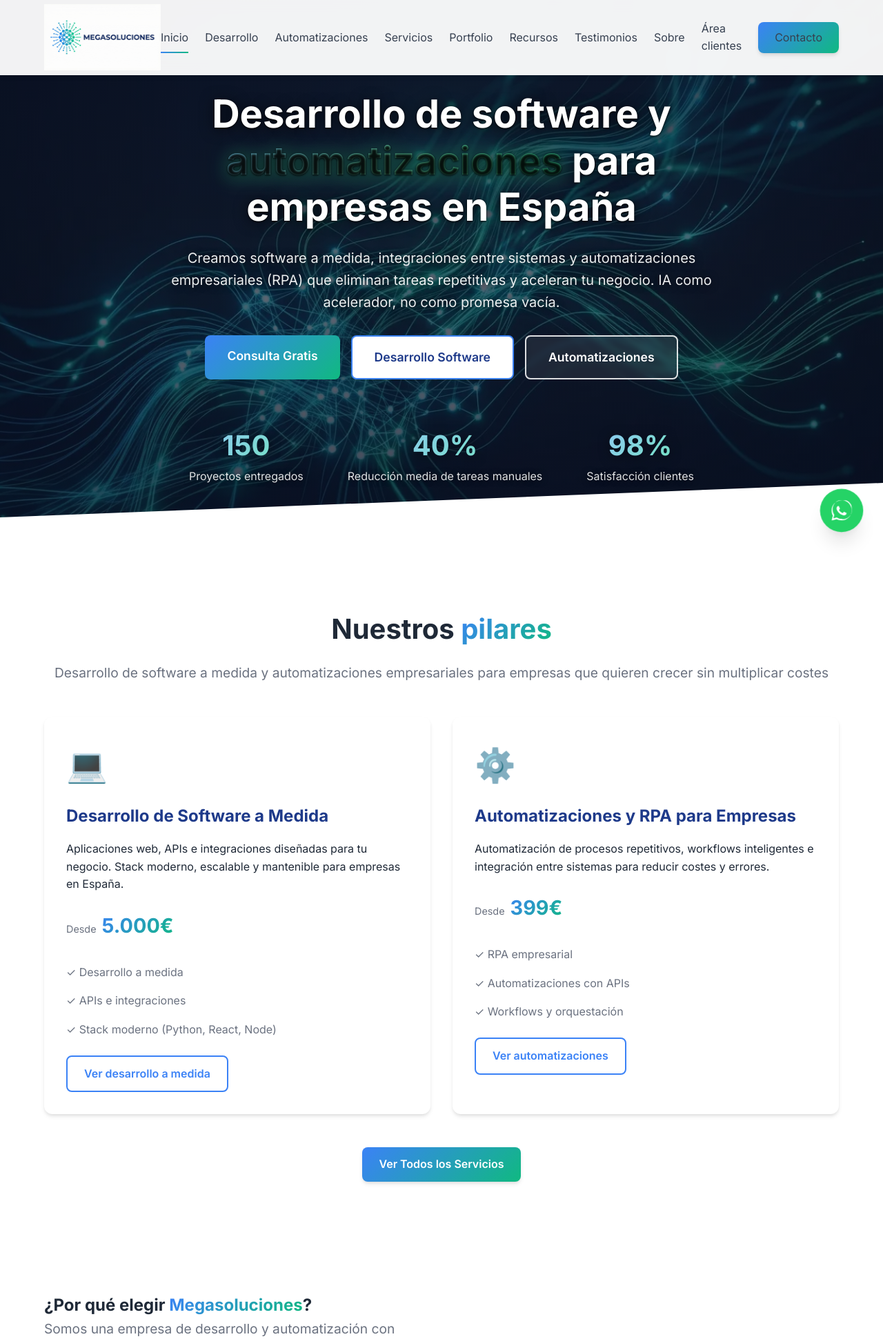
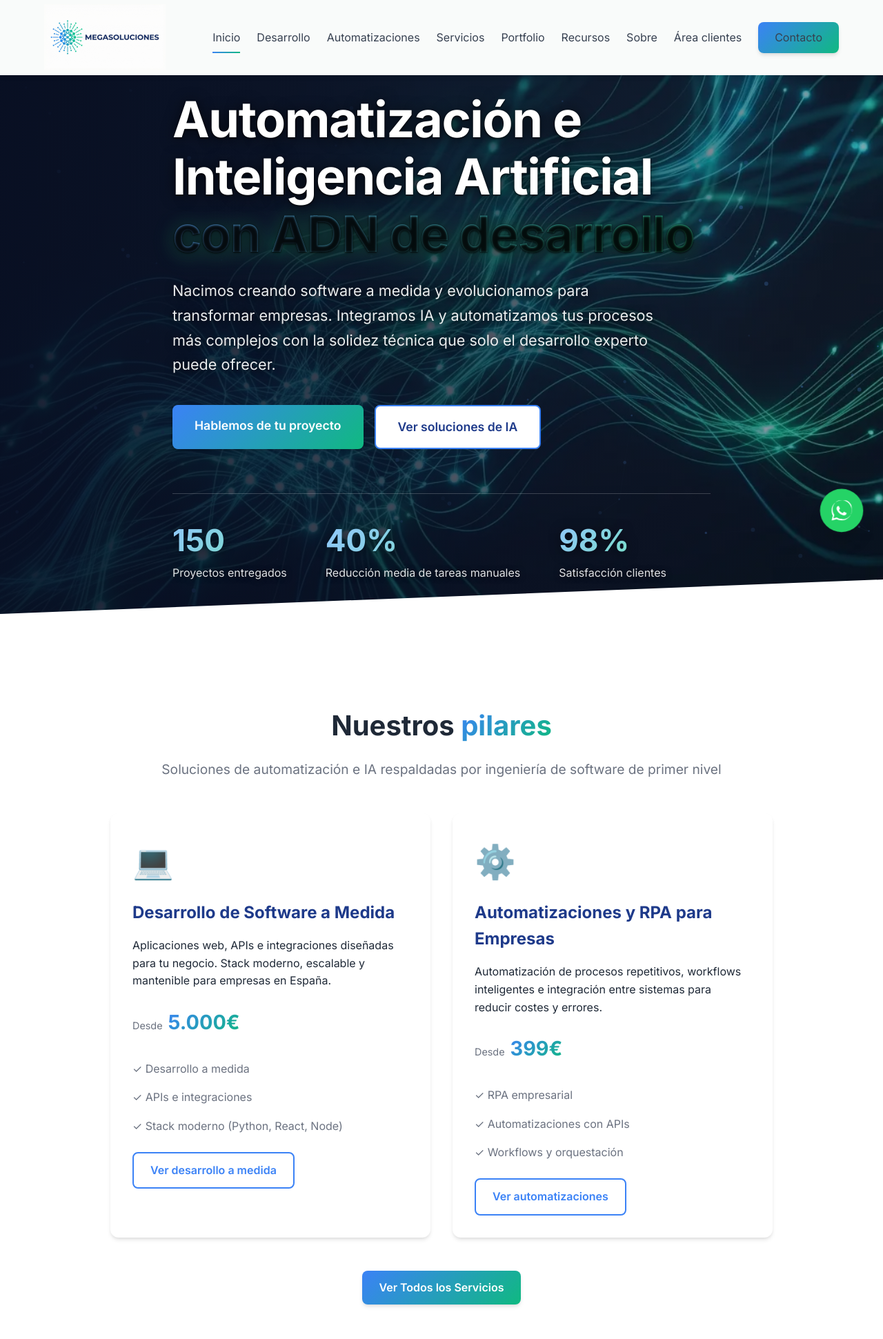
Before and after one commit to pabloantoniodel/megasoluciones.com-web, a Flask app: page / in a window 1280 px wide. Shown: the top 1941 px of the page at 69% size. Run offline with Flask 3, Linux system fonts and the light colour scheme.

Commit message:
feat(home): hero IA/automatización, partículas y layout desktop
Reposiciona el mensaje hacia automatización e IA con ADN de desarrollo,
añade animación de partículas sobre la imagen hero, corrige media queries
que aplicaban estilos móvil en escritorio y refina secciones oscuras/CTA.

Co-authored-by: Cursor <cursoragent@cursor.com>

```diff
--- a/static/css/style.v2.css
+++ b/static/css/style.v2.css
@@ -9,6 +9,7 @@
     --gradient-hover: linear-gradient(135deg, #2563eb 0%, #059669 100%);
     --shadow: 0 4px 6px -1px rgba(0, 0, 0, 0.1), 0 2px 4px -1px rgba(0, 0, 0, 0.06);
     --shadow-lg: 0 20px 25px -5px rgba(0, 0, 0, 0.1), 0 10px 10px -5px rgba(0, 0, 0, 0.04);
+    --logo-bg: #f9fbfa;
 }
 
 /* Reset y Base */
@@ -54,6 +55,11 @@ a {
     box-shadow: var(--shadow);
     z-index: 1000;
     padding: 0.4rem 0;
+}
+
+.navbar-home {
+    background: var(--logo-bg);
+    backdrop-filter: none;
 }
 
 .navbar .container {
@@ -231,58 +237,70 @@ a {
     z-index: 1;
     background: linear-gradient(
         180deg,
-        rgba(8, 15, 35, 0.82) 0%,
-        rgba(8, 15, 35, 0.62) 45%,
-        rgba(8, 15, 35, 0.78) 100%
+        rgba(8, 15, 35, 0.88) 0%,
+        rgba(8, 15, 35, 0.75) 45%,
+        rgba(8, 15, 35, 0.85) 100%
     );
     pointer-events: none;
 }
 
 .hero-bg-image {
+    position: absolute;
+    inset: 0;
     width: 100%;
     height: 100%;
     object-fit: cover;
     object-position: center center;
-    opacity: 1;
+}
+
+.hero-particles {
+    position: absolute;
+    inset: 0;
+    width: 100%;
+    height: 100%;
+    z-index: 1;
+    pointer-events: none;
 }
 
 .hero-content {
-    text-align: center;
-    max-width: 900px;
-    margin: 0 auto;
-    padding: 1.5rem 1rem;
+    text-align: left;
+    max-width: 800px;
+    margin: 0;
+    padding: 1.5rem 0;
 }
 
 .hero-title {
-    font-size: 3.5rem;
-    font-weight: 900;
-    line-height: 1.2;
+    font-size: 3.8rem;
+    font-weight: 800;
+    line-height: 1.15;
     margin-bottom: 1.5rem;
     color: #ffffff;
     text-shadow: 0 2px 20px rgba(0, 0, 0, 0.65), 0 1px 3px rgba(0, 0, 0, 0.9);
     animation: fadeInUp 0.8s ease;
+    letter-spacing: -0.02em;
 }
 
 .hero .gradient-text {
-    background: linear-gradient(135deg, #7dd3fc 0%, #6ee7b7 50%, #34d399 100%);
+    background: linear-gradient(135deg, #60a5fa 0%, #34d399 100%);
     -webkit-background-clip: text;
     -webkit-text-fill-color: transparent;
     background-clip: text;
-    filter: drop-shadow(0 2px 12px rgba(52, 211, 153, 0.45));
+    filter: drop-shadow(0 2px 12px rgba(52, 211, 153, 0.3));
 }
 
 .hero-subtitle {
     font-size: 1.25rem;
     color: rgba(255, 255, 255, 0.92);
-    margin-bottom: 2rem;
+    margin-bottom: 2.5rem;
     text-shadow: 0 1px 12px rgba(0, 0, 0, 0.75);
     animation: fadeInUp 0.8s ease 0.2s backwards;
+    max-width: 700px;
 }
 
 .hero-buttons {
     display: flex;
     gap: 1rem;
-    justify-content: center;
+    justify-content: flex-start;
     flex-wrap: wrap;
     margin-bottom: 4rem;
     animation: fadeInUp 0.8s ease 0.4s backwards;
@@ -303,10 +321,12 @@ a {
 
 .hero-stats {
     display: flex;
-    justify-content: center;
+    justify-content: flex-start;
     gap: 4rem;
     flex-wrap: wrap;
     animation: fadeInUp 0.8s ease 0.6s backwards;
+    border-top: 1px solid rgba(255, 255, 255, 0.2);
+    padding-top: 2rem;
 }
 
 .hero .stat h3 {
@@ -1135,7 +1155,65 @@ a {
 }
 
 /* Responsive */
+/* Overrides para reducir el blanco y modernizar el aspecto */
+
+.section-why {
+    background-color: #0f172a;
+    color: #f8fafc;
+    padding: 6rem 0;
+}
+
+.section-why h2, .section-why h4 {
+    color: #ffffff;
+}
+
+.section-why .lead {
+    color: #cbd5e1;
+}
+
+.section-why .feature-item p {
+    color: #94a3b8;
+}
+
+.section-why .feature-item {
+    background: rgba(255, 255, 255, 0.03);
+    padding: 1.5rem;
+    border-radius: 12px;
+    border: 1px solid rgba(255, 255, 255, 0.05);
+}
+
+.section-cta {
+    background: var(--gradient-main);
+    color: white;
+    padding: 5rem 0;
+}
+
+.section-cta h2, .section-cta p {
+    color: white;
+}
+
+.section-cta .btn-primary {
+    background: white;
+    color: var(--color-primary);
+    box-shadow: 0 10px 15px -3px rgba(0, 0, 0, 0.1);
+}
+
+.section-cta .btn-primary:hover {
+    background: #f8fafc;
+    transform: translateY(-2px);
+}
+
 @media (max-width: 768px) {
+    .hero-content {
+        text-align: center;
+        margin: 0 auto;
+    }
+
+    .hero-buttons,
+    .hero-stats {
+        justify-content: center;
+    }
+
     .navbar {
         padding: 0.5rem 0;
     }
@@ -1154,6 +1232,10 @@ a {
         padding: 2rem;
         box-shadow: var(--shadow);
         transition: left 0.3s ease;
+    }
+
+    .navbar-home .nav-links {
+        background: var(--logo-bg);
     }
 
     .nav-links.active {
@@ -1177,7 +1259,9 @@ a {
         gap: 2rem;
     }
 
-    .why-content, .service-detail-content, .contact-wrapper {
+    .why-content,
+    .service-detail-content,
+    .contact-wrapper {
         grid-template-columns: 1fr;
     }
 
@@ -1187,6 +1271,70 @@ a {
 
     .page-header h1 {
         font-size: 2rem;
+    }
+}
+
+@media (min-width: 992px) {
+    .hero-visual-wrap::after {
+        background: linear-gradient(
+            90deg,
+            rgba(8, 15, 35, 0.93) 0%,
+            rgba(8, 15, 35, 0.78) 42%,
+            rgba(8, 15, 35, 0.35) 100%
+        );
+    }
+
+    .hero .container {
+        display: flex;
+        align-items: center;
+        min-height: calc(100vh - 120px);
+    }
+
+    .hero-content {
+        max-width: 720px;
+        padding: 2rem 0;
+    }
+
+    .hero-title {
+        font-size: 4.25rem;
+    }
+
+    .hero-subtitle {
+        font-size: 1.35rem;
+        line-height: 1.65;
+    }
+
+    .hero-buttons {
+        flex-direction: row;
+    }
+
+    .hero-stats {
+        flex-direction: row;
+        gap: 3.5rem;
+    }
+
+    .hero .stat h3 {
+        font-size: 2.75rem;
+    }
+
+    .services-grid {
+        grid-template-columns: repeat(2, 1fr);
+    }
+}
+
+@media (min-width: 1200px) {
+    .hero-content {
+        max-width: 780px;
+    }
+
+    .hero-title {
+        font-size: 4.5rem;
+    }
+
+    .services-grid {
+        grid-template-columns: repeat(2, 1fr);
+        max-width: 960px;
+        margin: 0 auto;
     }
 }
 
--- a/static/js/app.v2.js
+++ b/static/js/app.v2.js
@@ -48,20 +48,21 @@ document.addEventListener('DOMContentLoaded', function() {
 
     // Navbar background on scroll
     const navbar = document.querySelector('.navbar');
-    let lastScroll = 0;
+    const isHomeNavbar = navbar && navbar.classList.contains('navbar-home');
+    const navbarBgDefault = isHomeNavbar ? '#f9fbfa' : 'rgba(255, 255, 255, 0.95)';
+    const navbarBgScrolled = isHomeNavbar ? '#f9fbfa' : 'rgba(255, 255, 255, 0.98)';
 
     window.addEventListener('scroll', () => {
+        if (!navbar) return;
         const currentScroll = window.pageYOffset;
 
         if (currentScroll > 100) {
-            navbar.style.background = 'rgba(255, 255, 255, 0.98)';
+            navbar.style.background = navbarBgScrolled;
             navbar.style.boxShadow = '0 4px 12px rgba(0, 0, 0, 0.1)';
         } else {
-            navbar.style.background = 'rgba(255, 255, 255, 0.95)';
+            navbar.style.background = navbarBgDefault;
             navbar.style.boxShadow = '0 4px 6px -1px rgba(0, 0, 0, 0.1)';
         }
-
-        lastScroll = currentScroll;
     });
 
     // Intersection Observer for fade-in animations
@@ -185,5 +186,93 @@ document.addEventListener('DOMContentLoaded', function() {
         }, 2000);
     }
 
+    // Canvas Particles Animation for Hero
+    const canvas = document.getElementById('hero-particles');
+    if (canvas) {
+        const ctx = canvas.getContext('2d');
+        let particles = [];
+        let animationFrameId;
+
+        const resizeCanvas = () => {
+            canvas.width = canvas.offsetWidth;
+            canvas.height = canvas.offsetHeight;
+        };
+
+        window.addEventListener('resize', resizeCanvas);
+        resizeCanvas();
+
+        class Particle {
+            constructor() {
+                this.x = Math.random() * canvas.width;
+                this.y = Math.random() * canvas.height;
+                this.size = Math.random() * 2 + 1;
+                this.speedX = Math.random() * 1 - 0.5;
+                this.speedY = Math.random() * -1 - 0.5;
+                this.opacity = Math.random() * 0.5 + 0.1;
+            }
+            update() {
+                this.x += this.speedX;
+                this.y += this.speedY;
+                if (this.y < 0) {
+                    this.y = canvas.height;
+                    this.x = Math.random() * canvas.width;
+                }
+                if (this.x < 0) this.x = canvas.width;
+                if (this.x > canvas.width) this.x = 0;
+            }
+            draw() {
+                ctx.fillStyle = `rgba(96, 165, 250, ${this.opacity})`;
+                ctx.beginPath();
+                ctx.arc(this.x, this.y, this.size, 0, Math.PI * 2);
+                ctx.fill();
+            }
+        }
+
+        const initParticles = () => {
+            particles = [];
+            const particleCount = Math.min(Math.floor(window.innerWidth / 10), 100);
+            for (let i = 0; i < particleCount; i++) {
+                particles.push(new Particle());
+            }
+        };
+
+        const animateParticles = () => {
+            ctx.clearRect(0, 0, canvas.width, canvas.height);
+
+            // Draw connecting lines
+            for (let i = 0; i < particles.length; i++) {
+                for (let j = i; j < particles.length; j++) {
+                    const dx = particles[i].x - particles[j].x;
+                    const dy = particles[i].y - particles[j].y;
+                    const distance = Math.sqrt(dx * dx + dy * dy);
+
+                    if (distance < 100) {
+                        ctx.beginPath();
+                        ctx.strokeStyle = `rgba(147, 197, 253, ${0.15 * (1 - distance/100)})`;
+                        ctx.lineWidth = 0.5;
+                        ctx.moveTo(particles[i].x, particles[i].y);
+                        ctx.lineTo(particles[j].x, particles[j].y);
+                        ctx.stroke();
+                    }
+                }
+            }
+
+            particles.forEach(p => {
+                p.update();
+                p.draw();
+            });
+            animationFrameId = requestAnimationFrame(animateParticles);
+        };
+
+        initParticles();
+        animateParticles();
+
+        // Pause animation if user prefers reduced motion
+        if (window.matchMedia('(prefers-reduced-motion: reduce)').matches) {
+            cancelAnimationFrame(animationFrameId);
+            ctx.clearRect(0, 0, canvas.width, canvas.height);
+        }
+    }
+
     console.log('🚀 Megasoluciones web loaded successfully!');
 });
--- a/templates/base.html
+++ b/templates/base.html
@@ -37,7 +37,7 @@
     <link rel="icon" type="image/png" sizes="32x32" href="{{ url_for('static', filename='images/logo-icon-32.png') }}">
     <link rel="icon" type="image/png" sizes="16x16" href="{{ url_for('static', filename='images/logo-icon-16.png') }}">
 
-    <link rel="stylesheet" href="{{ url_for('static', filename='css/style.v2.css') }}">
+    <link rel="stylesheet" href="{{ url_for('static', filename='css/style.v2.css', v=6) }}">
     <link rel="preconnect" href="https://fonts.googleapis.com">
     <link rel="preconnect" href="https://fonts.gstatic.com" crossorigin>
     <link href="https://fonts.googleapis.com/css2?family=Inter:wght@400;600;700&display=swap" rel="stylesheet">
@@ -71,7 +71,7 @@
     {% block extra_head %}{% endblock %}
 </head>
 <body>
-    <nav class="navbar">
+    <nav class="navbar{% if request.endpoint == 'index' %} navbar-home{% endif %}">
         <div class="container">
             <div class="nav-content">
                 <a href="{{ url_for('index') }}" class="logo">
@@ -91,7 +91,6 @@
                     <li><a href="{{ url_for('servicios') }}" class="{% if request.endpoint == 'servicios' %}active{% endif %}">Servicios</a></li>
                     <li><a href="{{ url_for('portfolio') }}" class="{% if request.endpoint in ('portfolio', 'portfolio_caso') %}active{% endif %}">Portfolio</a></li>
                     <li><a href="{{ url_for('recursos') }}" class="{% if request.endpoint in ('recursos', 'recurso_articulo') %}active{% endif %}">Recursos</a></li>
-                    <li><a href="{{ url_for('testimonios') }}" class="{% if request.endpoint == 'testimonios' %}active{% endif %}">Testimonios</a></li>
                     <li><a href="{{ url_for('sobre') }}" class="{% if request.endpoint == 'sobre' %}active{% endif %}">Sobre</a></li>
                     <li><a href="https://megasolucion.net" target="_blank" rel="noopener noreferrer">Área clientes</a></li>
                     <li><a href="{{ url_for('contacto') }}" class="btn-primary">Contacto</a></li>
--- a/templates/index.html
+++ b/templates/index.html
@@ -46,19 +46,19 @@
             <source srcset="{{ url_for('static', filename='images/hero-megasoluciones.webp') }}" type="image/webp">
             <img src="{{ url_for('static', filename='images/hero-megasoluciones.png') }}" alt="Desarrollo de software y automatizaciones empresariales en España" class="hero-bg-image" width="1376" height="768" fetchpriority="high" decoding="async">
         </picture>
+        <canvas id="hero-particles" class="hero-particles"></canvas>
     </div>
     <div class="container">
         <div class="hero-content">
             <h1 class="hero-title">
-                Desarrollo de software y <span class="gradient-text">automatizaciones</span> para empresas en España
+                Automatización e Inteligencia Artificial <br><span class="gradient-text">con ADN de desarrollo</span>
             </h1>
             <p class="hero-subtitle">
-                Creamos software a medida, integraciones entre sistemas y automatizaciones empresariales (RPA) que eliminan tareas repetitivas y aceleran tu negocio. IA como acelerador, no como promesa vacía.
+                Nacimos creando software a medida y evolucionamos para transformar empresas. Integramos IA y automatizamos tus procesos más complejos con la solidez técnica que solo el desarrollo experto puede ofrecer.
             </p>
             <div class="hero-buttons">
-                <a href="{{ url_for('contacto') }}" class="btn-primary btn-lg">Consulta Gratis</a>
-                <a href="{{ url_for('desarrollo_software') }}" class="btn-secondary btn-lg">Desarrollo Software</a>
-                <a href="{{ url_for('automatizaciones') }}" class="btn-outline btn-lg">Automatizaciones</a>
+                <a href="{{ url_for('contacto') }}" class="btn-primary btn-lg">Hablemos de tu proyecto</a>
+                <a href="{{ url_for('automatizaciones') }}" class="btn-secondary btn-lg">Ver soluciones de IA</a>
             </div>
             <div class="hero-stats">
                 <div class="stat">
@@ -83,7 +83,7 @@
     <div class="container">
         <div class="section-header">
             <h2>Nuestros <span class="gradient-text">pilares</span></h2>
-            <p>Desarrollo de software a medida y automatizaciones empresariales para empresas que quieren crecer sin multiplicar costes</p>
+            <p>Soluciones de automatización e IA respaldadas por ingeniería de software de primer nivel</p>
         </div>
 
         <div class="services-grid">
```
